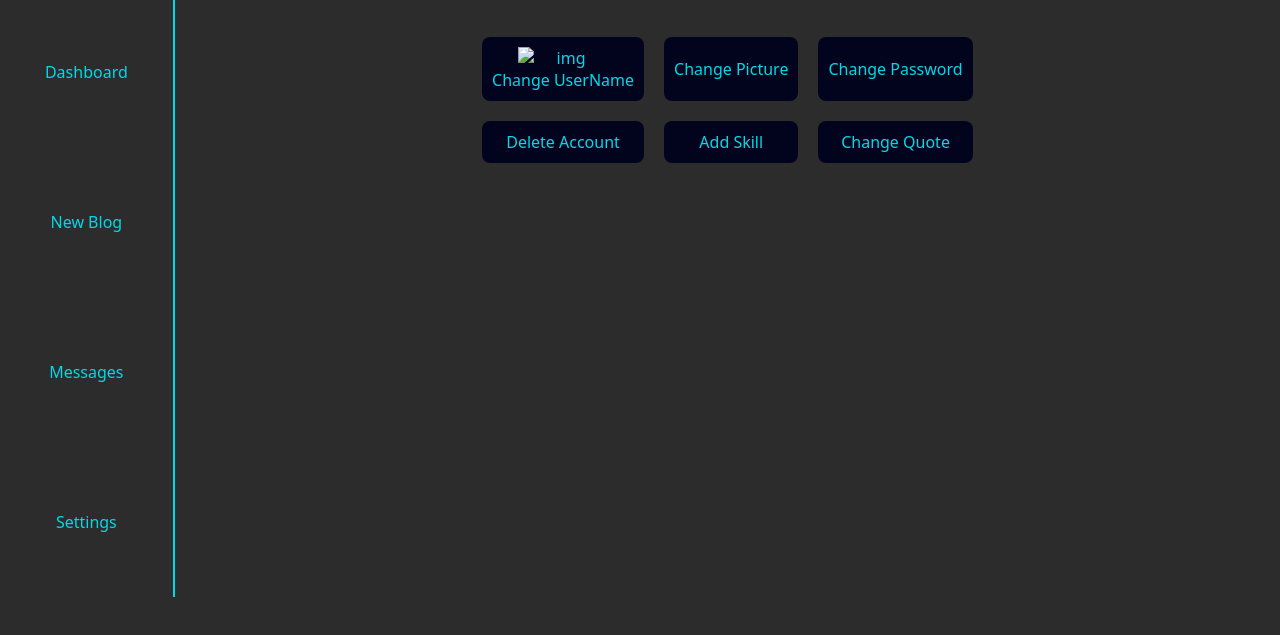
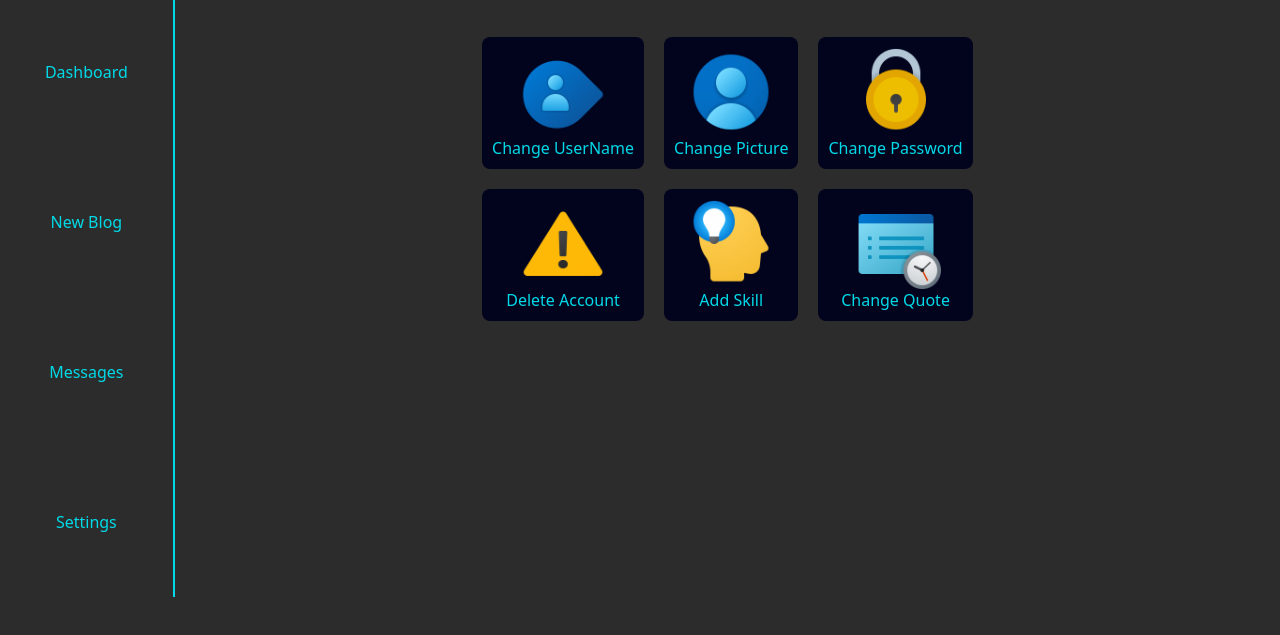
Before and after one commit to Edcreation/my-brand, a plain HTML site: page dashboard/settings.html in a window 1280 px wide. Shown: the part 51-686 px from the top of the page. Drawn offline with Linux system fonts and the light colour scheme.

Commit message:
Update settings.html

```diff
--- a/dashboard/settings.html
+++ b/dashboard/settings.html
@@ -32,27 +32,27 @@
         <div class="settings">
             <div class="settings-container">
                 <div class="set-box">
-                    <img src="./images/usrdp.png" alt="img">
+                    <img src="../images/usrdp.png" alt="img">
                     Change UserName
                 </div>
                 <div class="set-box">
-                    <img src="./images/dpicon.png" alt="">
+                    <img src="../images/dpicon.png" alt="">
                     Change Picture
                 </div>
                 <div class="set-box">
-                    <img src="./images/passw.png" alt="">
+                    <img src="../images/passw.png" alt="">
                     Change Password
                 </div>
                 <div class="set-box">
-                    <img src="./images/kill.png" alt="">
+                    <img src="../images/kill.png" alt="">
                     Delete Account
                 </div>
                 <div class="set-box">
-                    <img src="./images/brain.png" alt="">
+                    <img src="../images/brain.png" alt="">
                     Add Skill
                 </div>
                 <div class="set-box">
-                    <img src="./images/timeline.png" alt="">
+                    <img src="../images/timeline.png" alt="">
                     Change Quote
                 </div>
 
```
